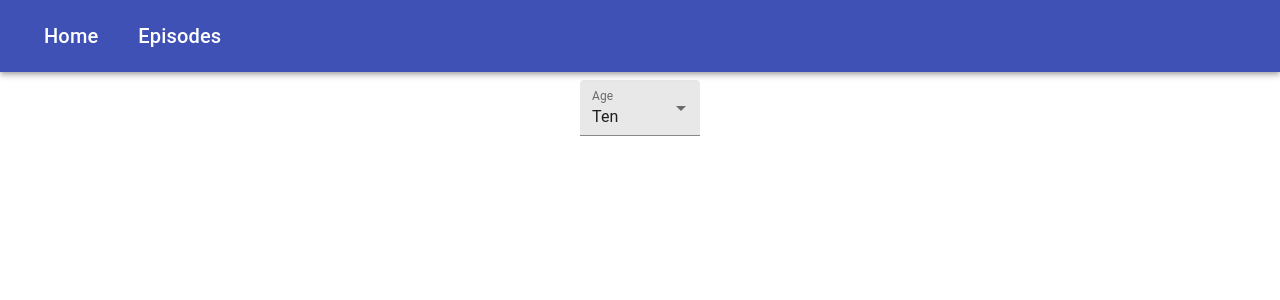
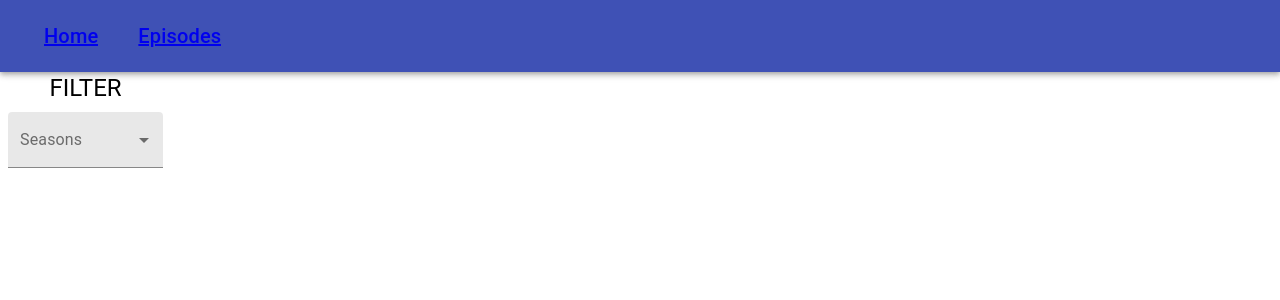
Before and after one commit to kamser/keylor_morataya_tecnic_test_gamanza, a React (Create React App) app in the folder breaking-bad-app/: page /episodes in a window 1280 px wide. Shown: the top 300 px of the page. Built offline with nearby package versions, Linux system fonts and the light colour scheme.

Commit message:
static details added to episodes page

```diff
--- a/breaking-bad-app/package.json
+++ b/breaking-bad-app/package.json
@@ -4,6 +4,7 @@
   "private": true,
   "dependencies": {
     "@material-ui/core": "^4.11.2",
+    "@material-ui/icons": "^4.11.2",
     "@testing-library/jest-dom": "^5.11.4",
     "@testing-library/react": "^11.1.0",
     "@testing-library/user-event": "^12.1.10",
--- a/breaking-bad-app/src/components/episodePage/dropdown/index.tsx
+++ b/breaking-bad-app/src/components/episodePage/dropdown/index.tsx
@@ -38,8 +38,11 @@ const DropdownSection = () => {
 
     return(
         <div>
+            <Typography variant='h5'>
+                FILTER
+            </Typography>
             <FormControl variant="filled" className={classes.formControl}>
-                <InputLabel htmlFor="filled-age-native-simple">Age</InputLabel>
+                <InputLabel htmlFor="filled-age-native-simple">Seasons</InputLabel>
                 <Select
                     native
                     value={10}
@@ -49,9 +52,11 @@ const DropdownSection = () => {
                     }}
                     >
                     <option aria-label="None" value="" />
-                    <option value={10}>Ten</option>
-                    <option value={20}>Twenty</option>
-                    <option value={30}>Thirty</option>
+                    <option value={1}>First season</option>
+                    <option value={2}>Second season</option>
+                    <option value={3}>Thirt season</option>
+                    <option value={4}>Fourth season</option>
+                    <option value={5}>Fifth season</option>
                 </Select>
             </FormControl>
 
--- a/breaking-bad-app/src/components/episodePage/index.tsx
+++ b/breaking-bad-app/src/components/episodePage/index.tsx
@@ -1,11 +1,17 @@
 import React from 'react';
 import DropdownSection from './dropdown/index';
+import Grid from '@material-ui/core/Grid';
 
 
 const EpisodePage = () => {
     return(
         <>
-            <DropdownSection/>
+            <Grid container={true} justify='flex-start'>
+                <Grid item={true}>
+                    <DropdownSection/>
+                </Grid>
+            </Grid>
+
         </>
     );
 }
--- a/breaking-bad-app/src/components/generalComponents/navigationBar.tsx
+++ b/breaking-bad-app/src/components/generalComponents/navigationBar.tsx
@@ -7,6 +7,7 @@ import InputBase from '@material-ui/core/InputBase';
 import { createStyles, fade, Theme, makeStyles } from '@material-ui/core/styles';
 import MenuIcon from '@material-ui/icons/Menu';
 import SearchIcon from '@material-ui/icons/Search';
+import {Link} from 'react-router-dom'
 
 const useStyles = makeStyles((theme: Theme) =>
   createStyles({
@@ -30,12 +31,16 @@ const SearchAppBar = () => {
     <div className={classes.root}>
       <AppBar position="static">
         <Toolbar>
+            <Link to='/home'>
                 <Typography className={classes.title} variant="h6" noWrap>
                     Home
                 </Typography>
+            </Link>
+            <Link to='/episodes'>
                 <Typography className={classes.title} variant="h6" noWrap>
                     Episodes
                 </Typography>
+            </Link>
         </Toolbar>
       </AppBar>
     </div>
```
Also changed, not shown: breaking-bad-app/src/App.tsx (+1 -14 lines), 2 other files (tests, documents, lock files or other folders). Lines whose indentation alone changed are shown as unchanged.
